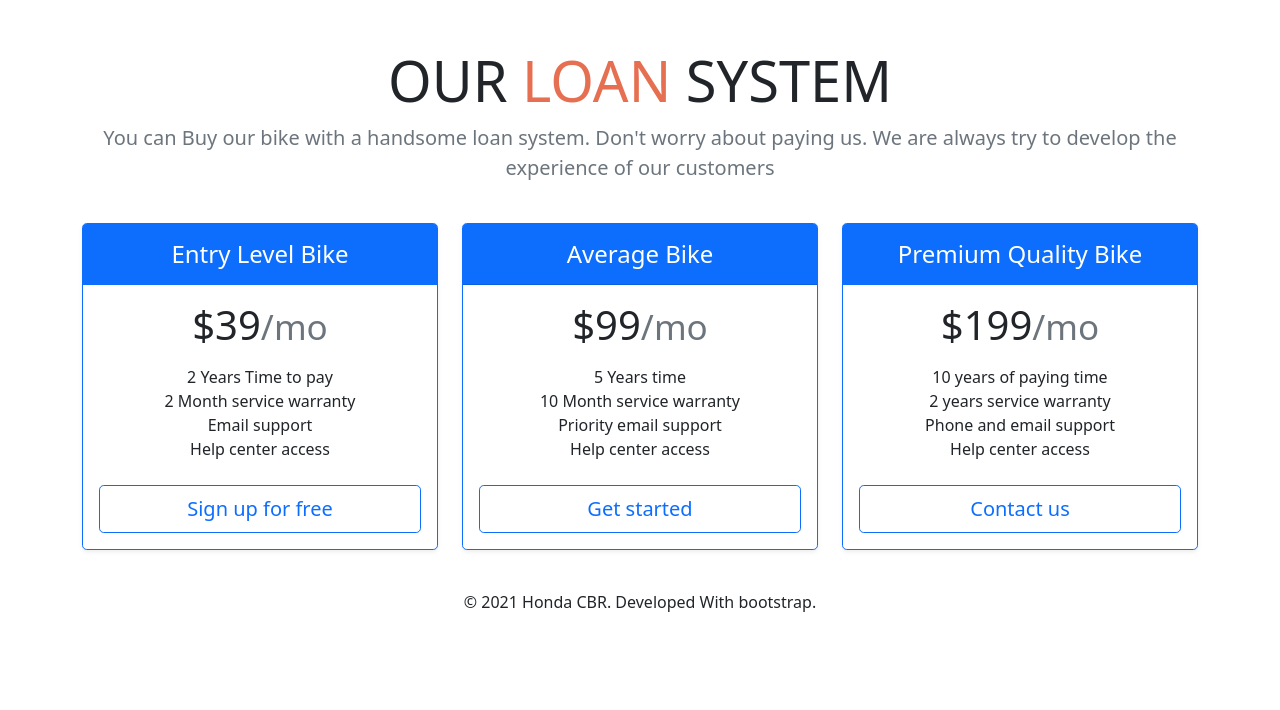
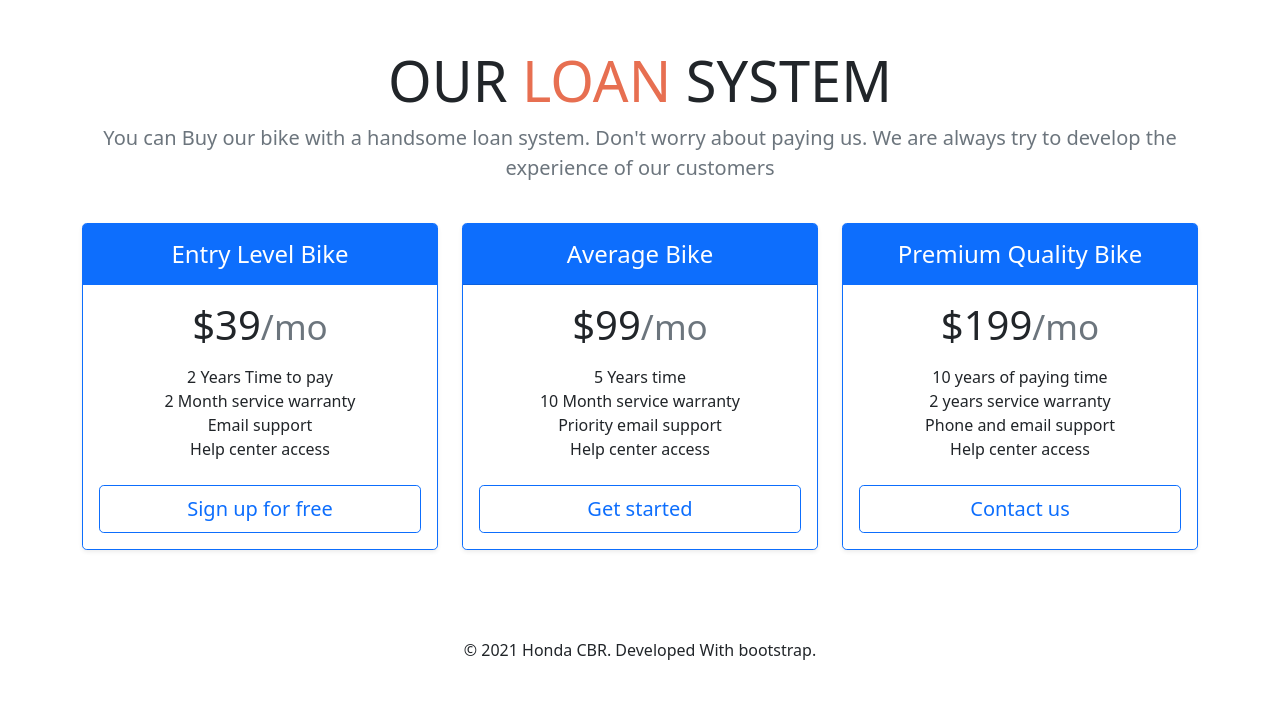
Before and after one commit to hrhabib07/honda-cbr-bootstrap, a plain HTML site: page index.html in a window 1280 px wide. Shown: the part 3526-4236 px from the top of the page. Before the commit the page ends 4140 px from the top, so only its background shows below. Drawn offline with nearby package versions, Linux system fonts and the light colour scheme.

Commit message:
last  commit

```diff
--- a/index.html
+++ b/index.html
@@ -402,7 +402,7 @@
         </section>
     </main>
     <footer>
-        <div class="text-center">© 2021 Honda CBR. Developed With bootstrap.</div>
+        <div class="text-center py-5">© 2021 Honda CBR. Developed With bootstrap.</div>
     </footer>
     <!-- font awesome kit -->
     <script src="https://kit.fontawesome.com/0583cd003f.js" crossorigin="anonymous"></script>
--- a/style.css
+++ b/style.css
@@ -1,6 +1,3 @@
- /* Dear examiner,
-      I have posted on the our group about font style. Some one said that it not important for marks please don't cut my marks for this issues  */
-
  .bg-color {
      background-color: #264653;
  }
```
